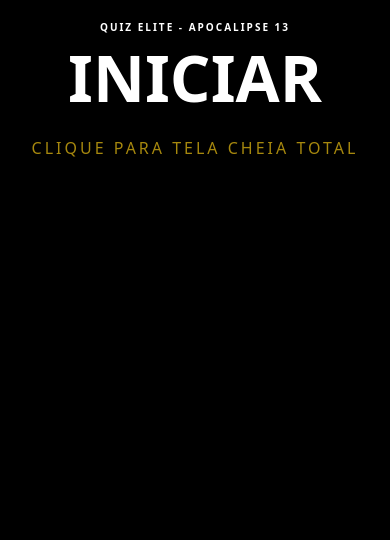
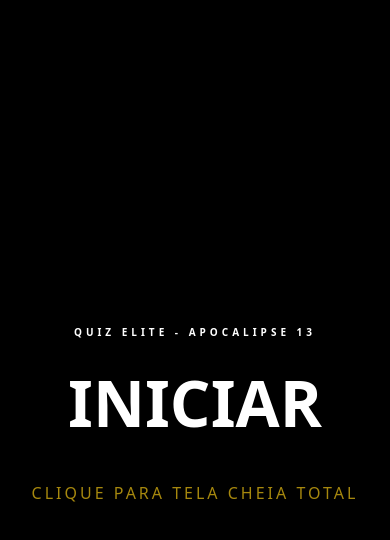
Before and after one commit to ryanjuni/Quiz, a React (Vite) app: page / in a window 390 px wide. Shown: the top 540 px of the page. Built offline with nearby package versions, Linux system fonts and the light colour scheme.

Commit message:
Refactor UI styles for improved layout and responsiveness

```diff
--- a/src/App.jsx
+++ b/src/App.jsx
@@ -173,31 +173,30 @@ export default function BibleQuizApocalypse() {
 }
 
 const ui = {
-  app: {
-    position: 'fixed', top: 0, left: 0, height: '100vh', width: '100vw',
-    background: '#000', color: '#FFF', fontFamily: "system-ui, sans-serif",
-    display: 'flex', flexDirection: 'column', overflowY: 'auto', zIndex: 9999
-  },
+  app: { position: 'fixed', top: 0, left: 0, height: '100vh', width: '100vw', background: '#000', color: '#FFF', fontFamily: "system-ui, sans-serif", display: 'flex', flexDirection: 'column', overflow: 'hidden', zIndex: 9999 },
   backgroundOverlay: { position: 'absolute', top: 0, left: 0, width: '100%', height: '100%', zIndex: -1, transition: '0.8s' },
-  header: { padding: '20px', display: 'flex', justifyContent: 'space-between', alignItems: 'center', flexWrap: 'wrap', gap: '10px' },
-  brand: { fontSize: 'clamp(10px, 2vw, 14px)', fontWeight: '900', letterSpacing: '2px' },
+  header: { padding: '20px clamp(20px, 5vw, 60px)', display: 'flex', justifyContent: 'space-between', alignItems: 'center', zIndex: 10 },
+  brand: { fontSize: 'clamp(10px, 2vw, 14px)', fontWeight: '900', letterSpacing: '4px' },
   navGroup: { display: 'flex', alignItems: 'center', gap: '15px' },
   counter: { fontSize: '14px', fontWeight: '700', opacity: 0.5 },
-  mainBtn: { border: 'none', padding: '10px 25px', borderRadius: '100px', cursor: 'pointer', fontWeight: '900', fontSize: '14px' },
-  stage: { flex: 1, display: 'flex', justifyContent: 'center', alignItems: 'center', padding: '20px' },
-  wrapper: { width: '100%', maxWidth: '900px', margin: '0 auto' },
-  contentBody: { textAlign: 'center', width: '100%' },
-  // O segredo está no clamp: ele define um tamanho mínimo, um ideal e um máximo
-  question: { fontWeight: '900', lineHeight: '1.1', marginBottom: '30px', fontSize: 'clamp(1.8rem, 5vw, 4rem)' },
-  revealZone: { minHeight: '200px', display: 'flex', justifyContent: 'center', alignItems: 'center' },
-  revealBtnLarge: { background: 'none', border: '2px solid #333', color: '#666', padding: '20px 40px', borderRadius: '20px', fontSize: 'clamp(1rem, 3vw, 1.8rem)', fontWeight: '900', cursor: 'pointer' },
-  ansBox: { animation: 'fadeIn 0.6s ease', background: 'rgba(255,255,255,0.05)', padding: '30px', borderRadius: '30px', width: '100%' },
+  mainBtn: { border: 'none', padding: '12px 30px', borderRadius: '100px', cursor: 'pointer', fontWeight: '900', transition: '0.3s' },
+  stage: { flex: 1, display: 'flex', justifyContent: 'center', alignItems: 'center', padding: '0 20px' },
+  wrapper: { width: '100%', maxWidth: '1000px' },
+  contentBody: { textAlign: 'center' },
+  question: { fontWeight: '900', lineHeight: '1.2', marginBottom: '30px', fontSize: 'clamp(1.8rem, 5vw, 4rem)' },
+  revealZone: { minHeight: '250px', display: 'flex', justifyContent: 'center', alignItems: 'center' },
+  revealBtnLarge: { background: 'none', border: '2px solid #333', color: '#666', padding: '30px 50px', borderRadius: '30px', fontSize: 'clamp(1rem, 3vw, 1.5rem)', fontWeight: '900', cursor: 'pointer' },
+  ansBox: { animation: 'fadeIn 0.6s ease', background: 'rgba(255,255,255,0.05)', padding: '30px', borderRadius: '30px' },
   correctBadge: { color: '#facc15', fontSize: '1rem', fontWeight: '900', marginBottom: '10px' },
-  answerText: { fontSize: 'clamp(1.5rem, 4vw, 3rem)', fontWeight: '900', margin: '0 0 15px 0' },
-  explanationText: { fontSize: 'clamp(0.9rem, 2vw, 1.3rem)', color: '#aaa', lineHeight: '1.4' },
-  centerBox: { textAlign: 'center', padding: '20px' },
-  hugeText: { fontSize: 'clamp(4rem, 15vw, 10rem)', fontWeight: '900', margin: '0' },
-  powerCard: { padding: '30px', border: '4px solid', borderRadius: '30px', width: '100%', maxWidth: '500px', margin: '0 auto' }
+  answerText: { fontSize: 'clamp(1.5rem, 4vw, 3.5rem)', fontWeight: '900', margin: '0 0 15px 0' },
+  explanationText: { fontSize: 'clamp(0.9rem, 2vw, 1.4rem)', color: '#aaa', lineHeight: '1.4' },
+  centerBox: {
+    position: 'fixed', top: 0, left: 0, width: '100vw', height: '100vh',
+    display: 'flex', flexDirection: 'column', justifyContent: 'center', alignItems: 'center',
+    background: '#000', color: '#FFF', textAlign: 'center', zIndex: 10000, gap: '20px'
+  },
+  hugeText: { fontSize: 'clamp(4rem, 15vw, 12rem)', fontWeight: '900', margin: '0' },
+  powerCard: { padding: '30px', border: '4px solid', borderRadius: '40px', maxWidth: '600px', margin: '0 auto' }
 };
 if (typeof document !== 'undefined') {
   const style = document.createElement('style');
```
